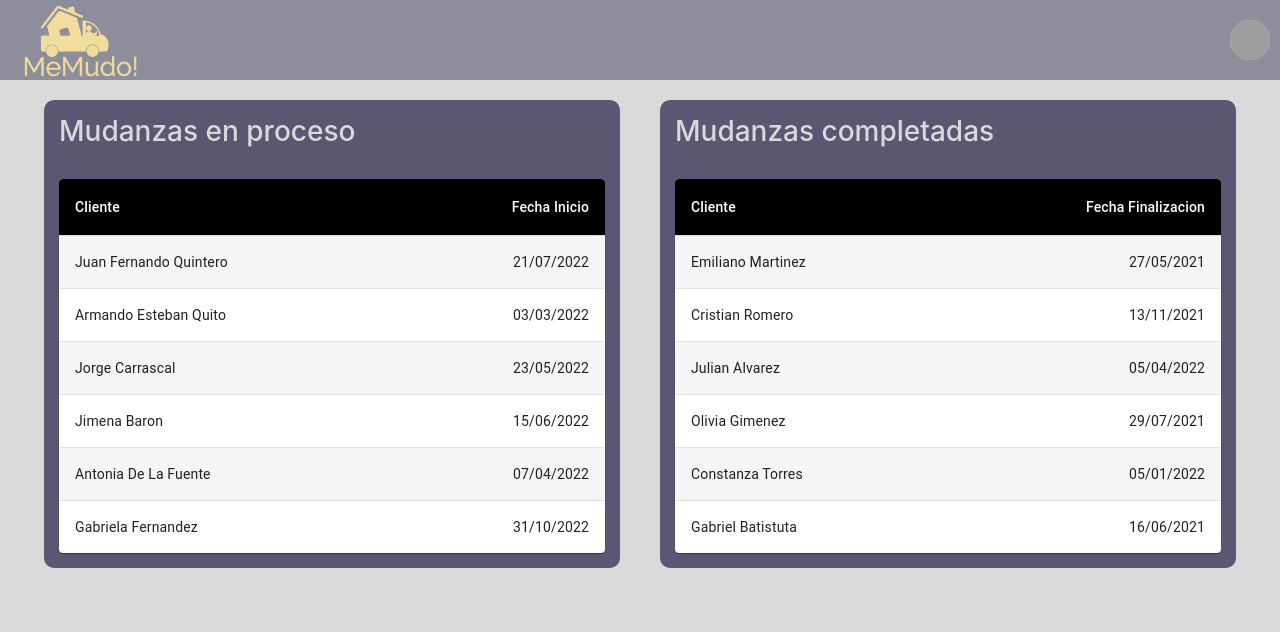
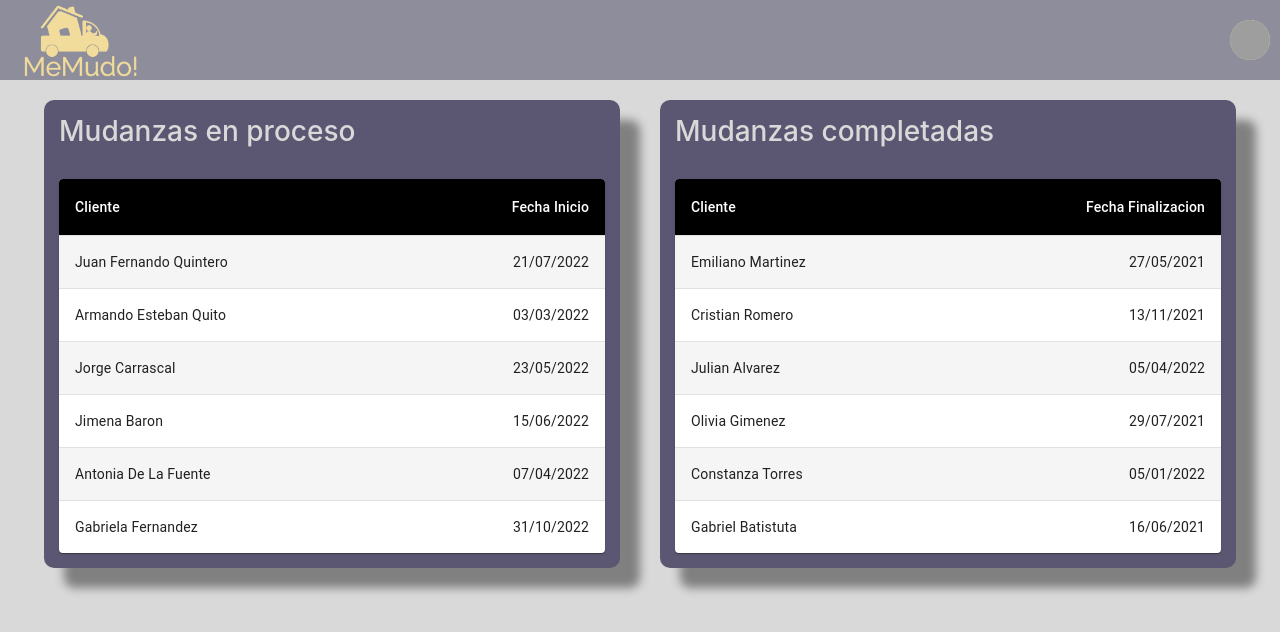
Before and after one commit to IgnacioSorgentini/Web-Mudanzas-FrontEnd, a React (Create React App) app: page /MisContrataciones in a window 1280 px wide. Shown: the top 632 px of the page. Built offline with nearby package versions, Linux system fonts and the light colour scheme; grey boxes are pictures that could not be loaded; a web font is replaced by a local one.

Commit message:
Agregando sombras a los cuadritos de MisContrataciones

```diff
--- a/src/pages/MisContrataciones/MisContrataciones.css
+++ b/src/pages/MisContrataciones/MisContrataciones.css
@@ -14,7 +14,8 @@
     margin: 20px;
     border-radius: 10px;
     padding: 15px;
-    color: #D9D9D9
+    color: #D9D9D9;
+    box-shadow: 20px 20px 10px grey;
 }
 
 .lista-mudanzas{
```
